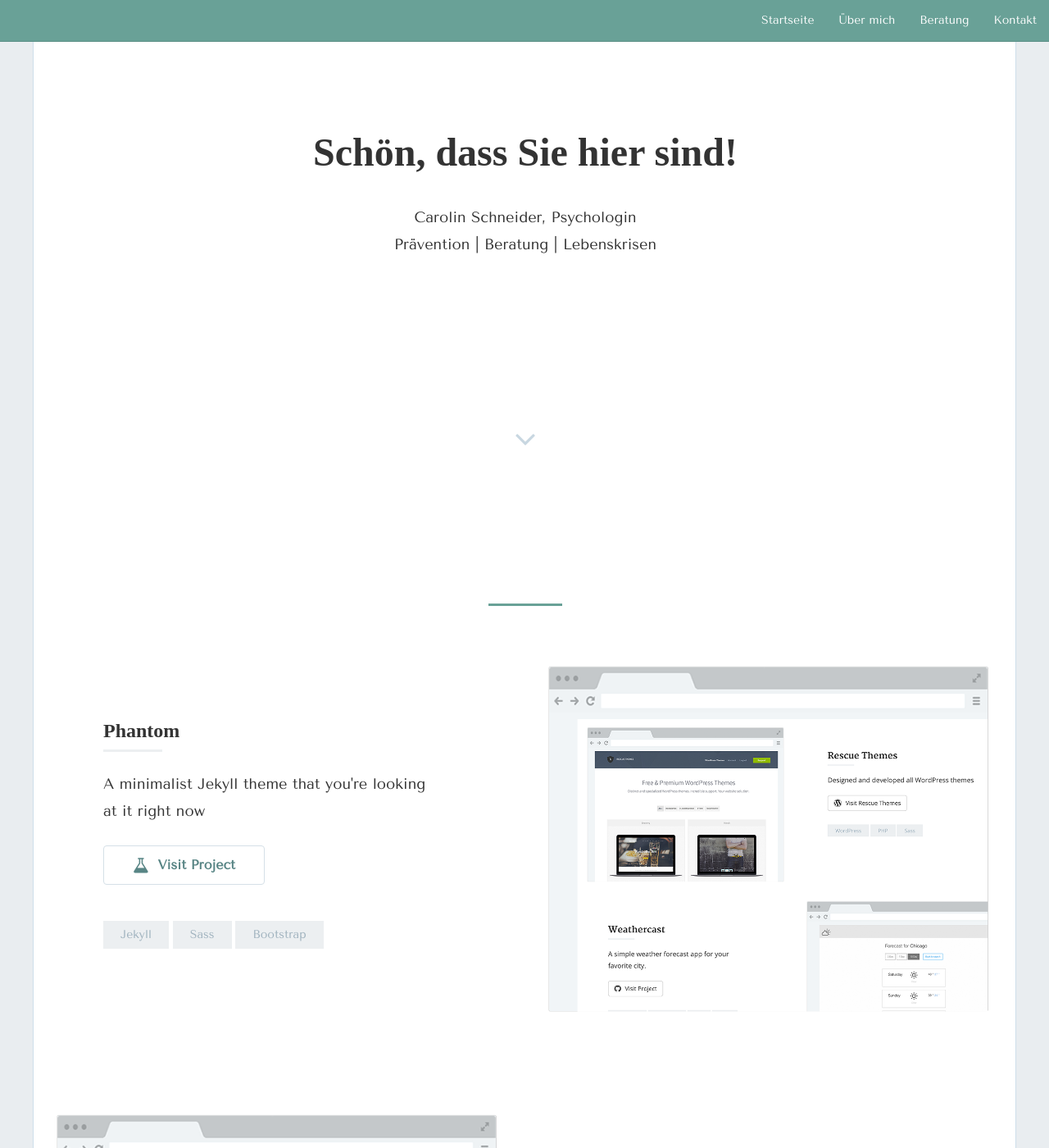
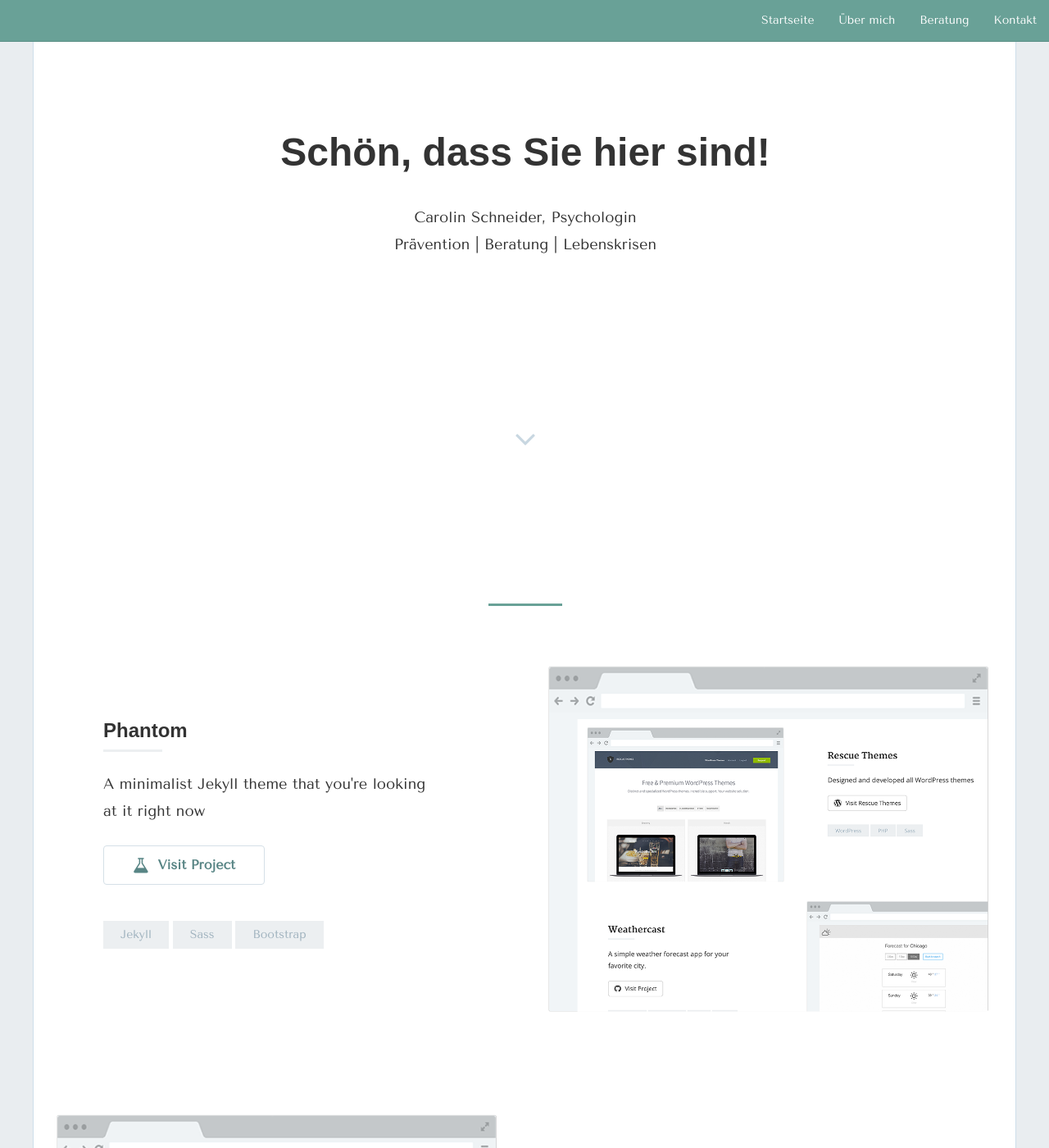
Before and after one commit to carolinschneider/carolinschneider.github.io, a Jekyll site: the page built from index.html, in a window 1280 px wide and 1400 px high. Shown: the whole window at 82% size. Built offline with Jekyll 4.4.1, drawn with Linux system fonts in a browser that asks for light colours; nearby versions of some CDN libraries; the list of posts is cut into pages by our own code.

Commit message:
Update style.scss

```diff
--- a/css/style.scss
+++ b/css/style.scss
@@ -20,7 +20,7 @@ $primary: #0a0a0a;
 $secondary: #FF7B7B;
 
 %TenorSans { font-family: 'Tenor Sans', sans-serif; }
-%HomemadeApple { font-family: 'Homemade Apple', cursive; }
+%Quicksand { font-family: 'Quicksand', sans-serif; }
 
 /*--------------------------------------------------------------
 	1.0 Defaults
@@ -39,7 +39,7 @@ body {
 }
 
 h1, h2, h3, h4, h5, h6 {
-  @extend %HomemadeApple;
+  @extend %Quicksand;
   font-weight: 700;
 }
 
```
